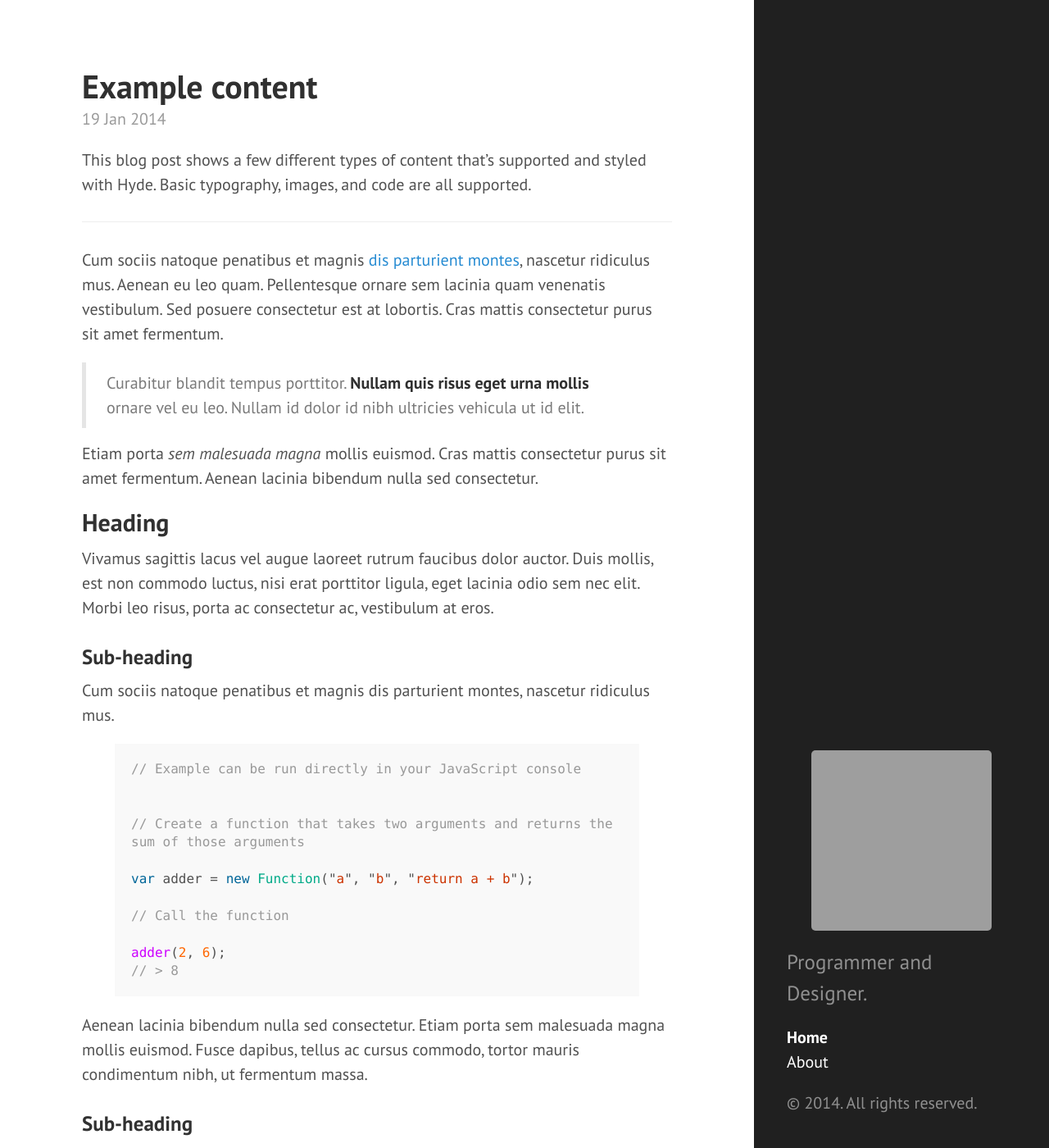
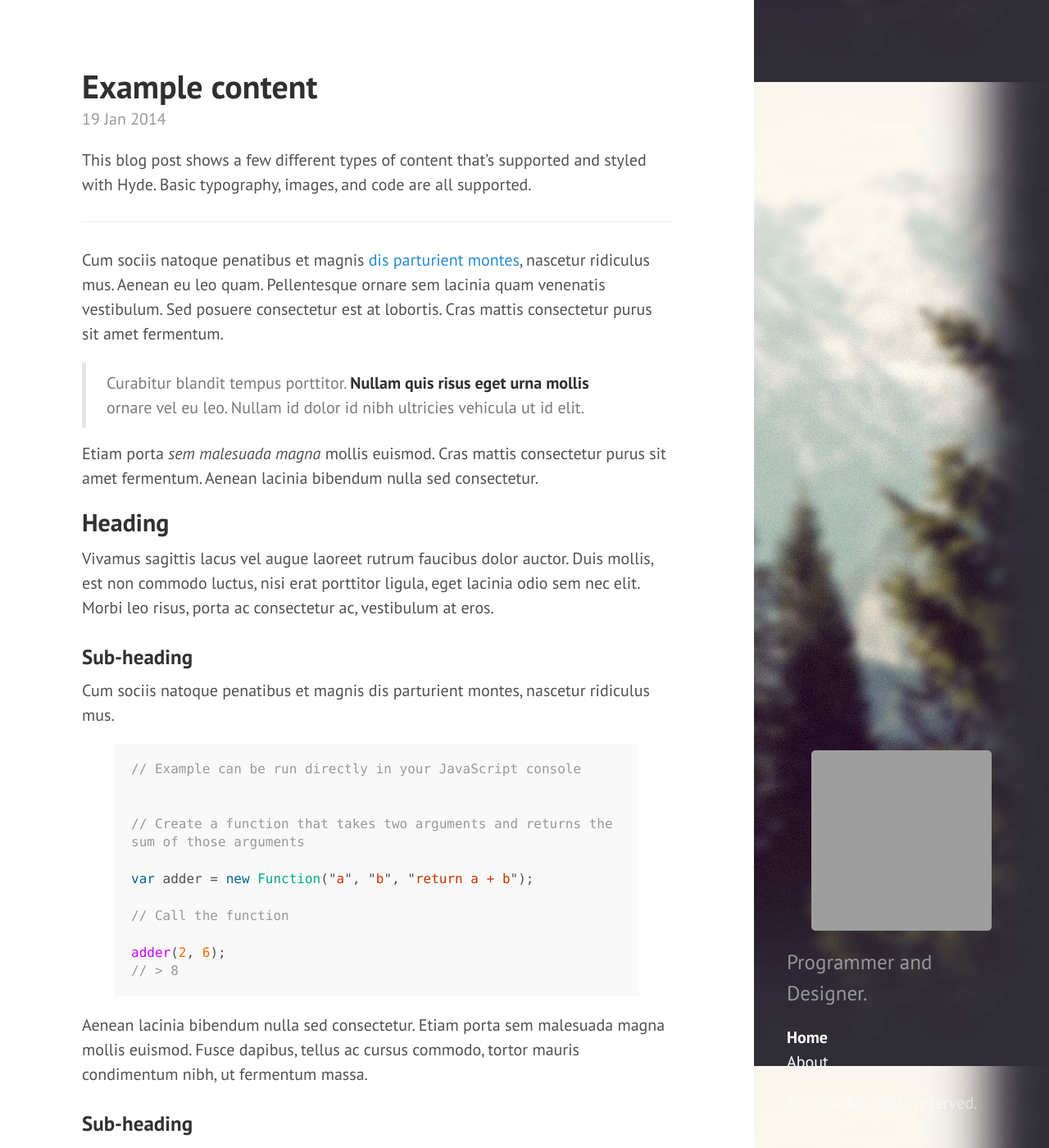
Before and after one commit to maciejczyzewski/maciejczyzewski.github.io, a Jekyll site: the page built from index.html, in a window 1280 px wide and 1400 px high. Shown: the whole window at 82% size. Built offline with Jekyll 4.4.1, drawn with Linux system fonts in a browser that asks for light colours; Markdown is read by kramdown in place of the engine named in the settings; the list of posts is cut into pages by our own code; grey boxes are pictures that could not be loaded.

Commit message:
Initial commit

```diff
--- a/public/css/hyde.css
+++ b/public/css/hyde.css
@@ -58,6 +58,10 @@ html {
   padding: 2rem 1rem;
   color: rgba(255,255,255,.5);
   background-color: #202020;
+
+  background: url('/public/background.jpg');
+  background-position: 100%;
+  background-size: inherit;
 }
 @media (min-width: 48rem) {
   .sidebar {
```
